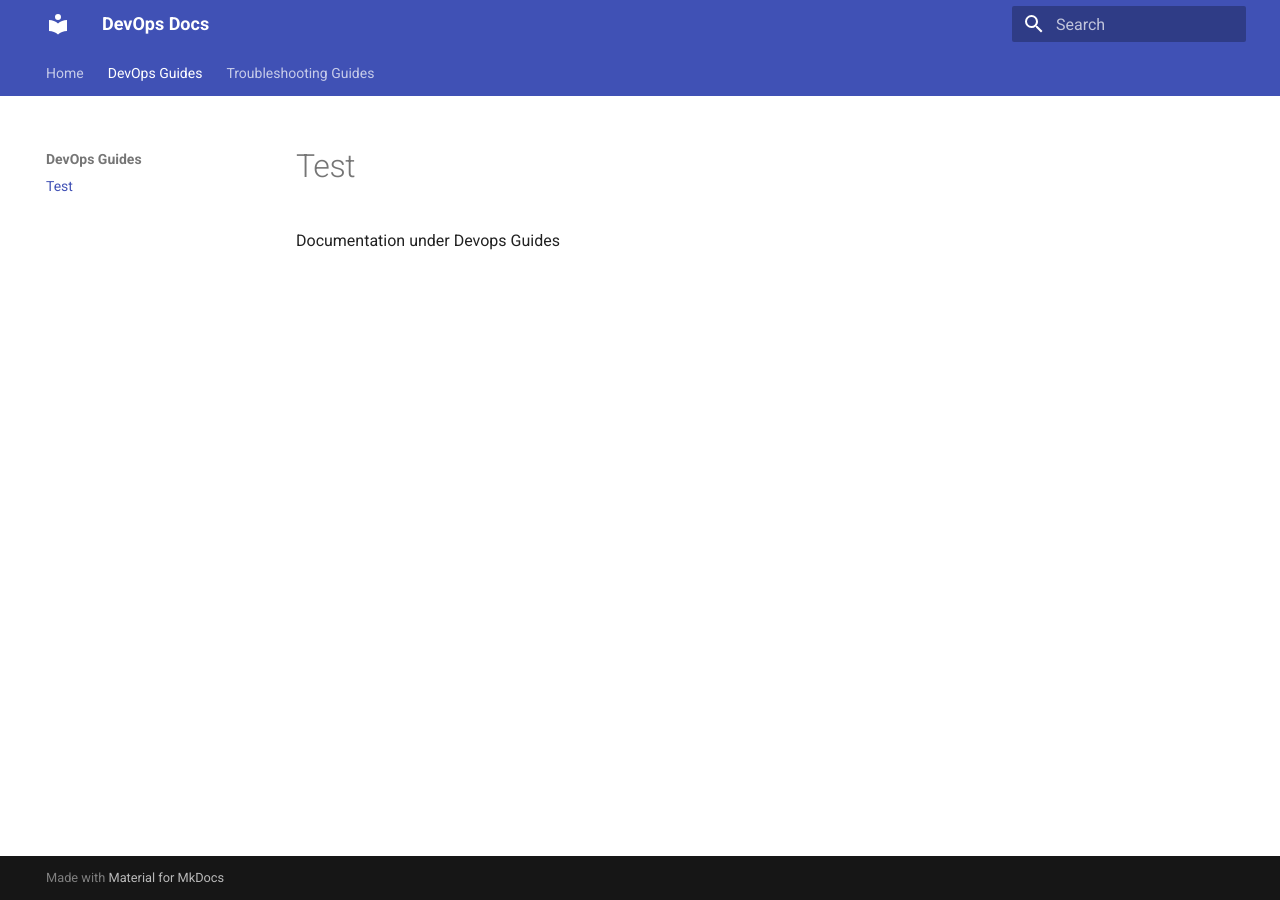
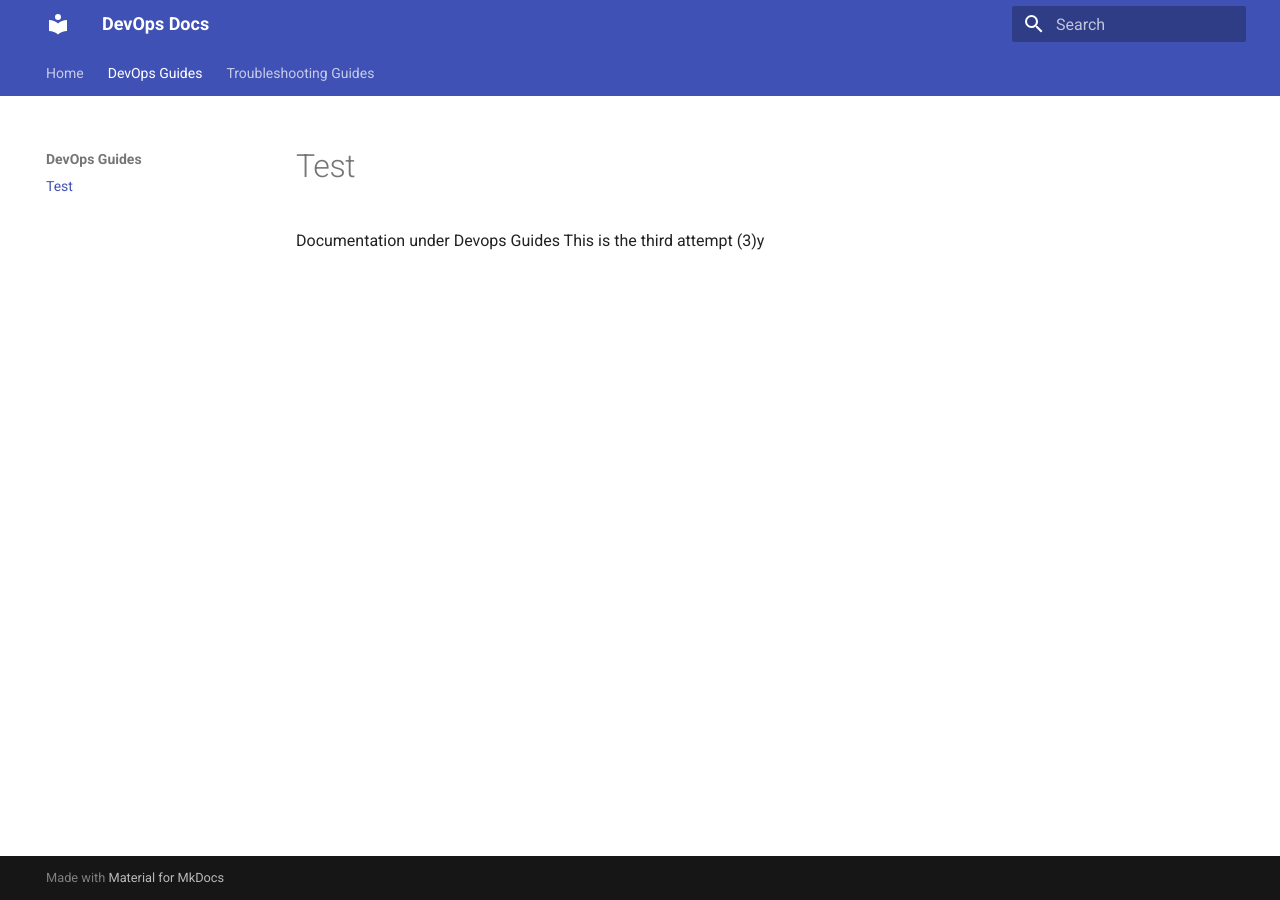
Before and after one commit to skucukalioglu/public-pages, an MkDocs documentation site: the page built from docs/devops-guides/README.md, in a window 1280 px wide. Built offline with MkDocs 1.6.1 and Material for MkDocs 9.7.7, drawn with Linux system fonts in a browser that asks for light colours.

Commit message:
this is 3rd attempt for action automation for pages deployment

```diff
--- a/docs/devops-guides/README.md
+++ b/docs/devops-guides/README.md
@@ -1 +1,2 @@
 Documentation under Devops Guides
+This is the third attempt (3)y
```
Also changed, not shown: 3 other files.
